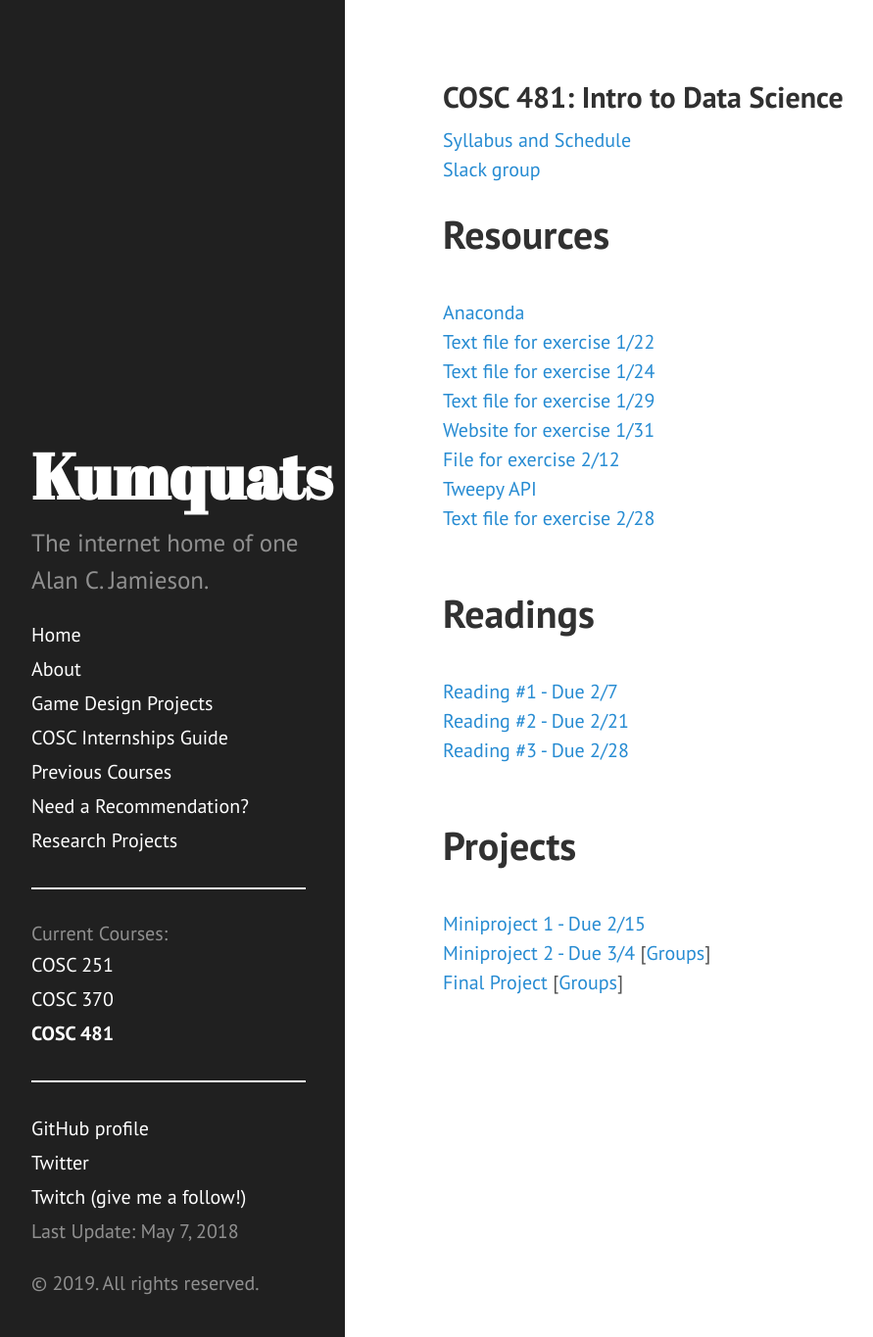
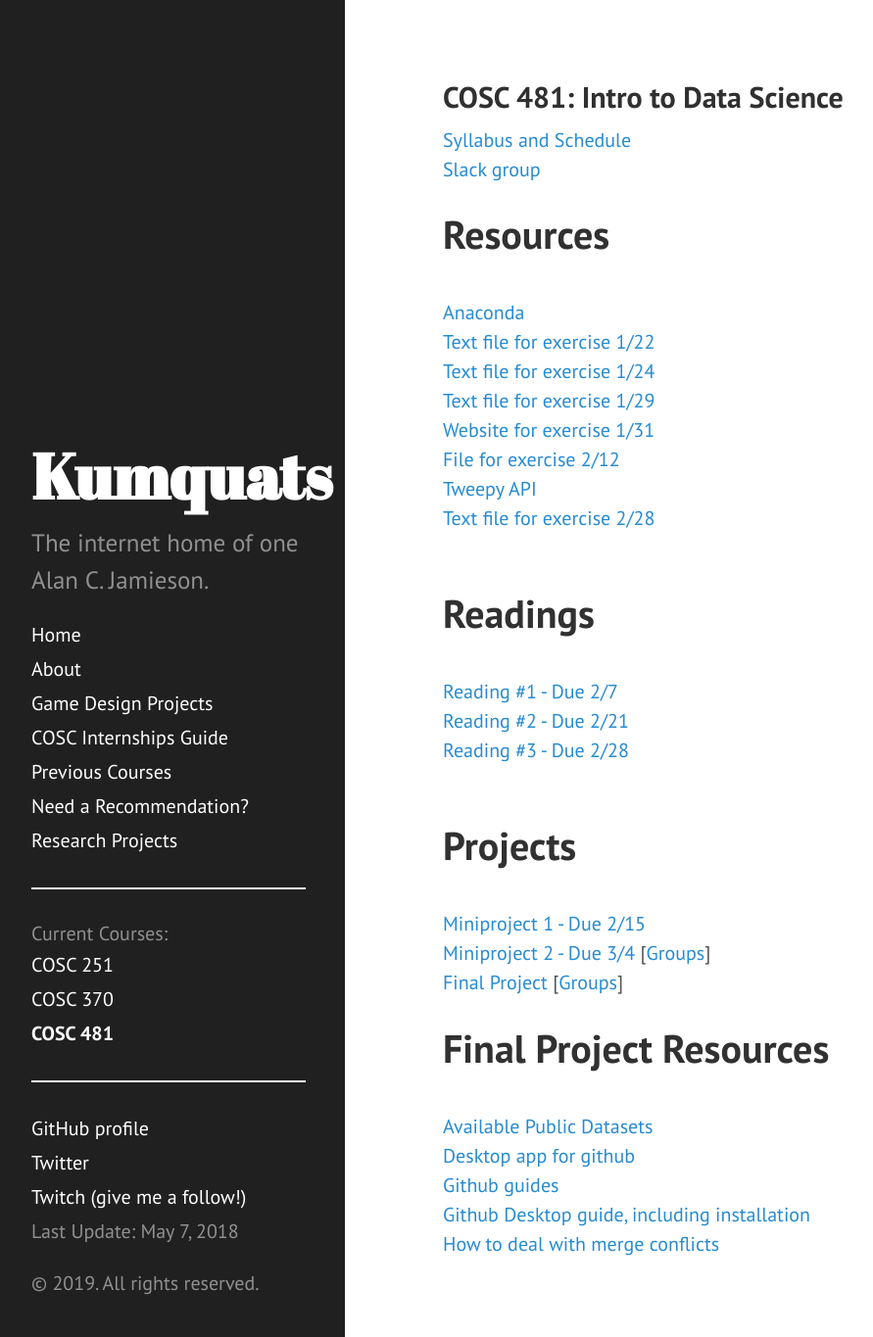
Before and after one commit to ripark/ripark.github.io, a Jekyll site: the page built from s19/cosc481.html, in a window 1280 px wide and 1365 px high. Shown: the whole window at 98% size, without its empty margins (8-899 px from the left). Built offline with Jekyll 4.4.1, drawn with Linux system fonts in a browser that asks for light colours; Markdown is read by kramdown in place of the engine named in the settings.

Commit message:
Update cosc481.html

```diff
--- a/s19/cosc481.html
+++ b/s19/cosc481.html
@@ -44,3 +44,15 @@ shorttitle: "COSC 481"
 <br>
 <a href="http://ripark.github.io/s19/COSC481FinalProj.pdf">Final Project</a> [<a href="http://ripark.github.io/s19/481Groups3.txt">Groups</a>]
 <br>
+<h1>Final Project Resources</h1>
+<br>
+<a href="https://github.com/caesar0301/awesome-public-datasets">Available Public Datasets</a>
+<br>
+<a href="https://desktop.github.com/">Desktop app for github</a>
+<br>
+<a href="https://guides.github.com/">Github guides</a>
+<br>
+<a href="https://help.github.com/desktop/guides/">Github Desktop guide, including installation</a>
+<br>
+<a href="https://help.github.com/articles/resolving-a-merge-conflict-on-github/">How to deal with merge conflicts</a>
+<br>
```
